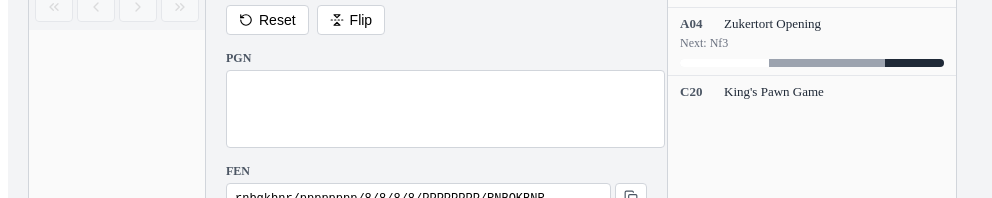
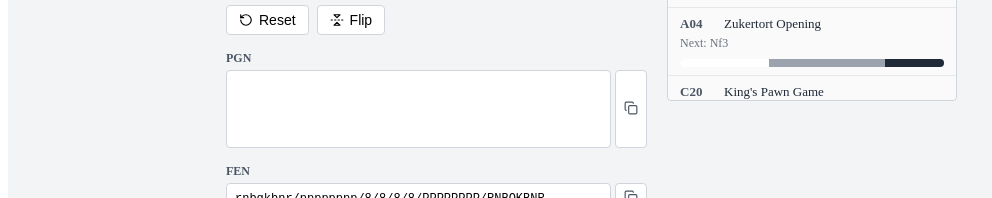
Before and after one commit to maliqq/chess-board-js, a React (Vite) app: page / in a window 1280 px wide. Shown: the part 462-660 px from the top of the page, without its empty margins (0-992 px from the left). Built offline with nearby package versions, Linux system fonts and the light colour scheme.

Commit message:
load FEN on paste

```diff
--- a/src/App.css
+++ b/src/App.css
@@ -1,6 +1,7 @@
 /* App Layout */
 .app {
   display: flex;
+  align-items: flex-start;
   gap: 20px;
   padding: 20px;
   min-height: 100vh;
@@ -65,9 +66,12 @@
   background: white;
 }
 
-.fen-row {
+.field-row {
   display: flex;
   gap: 4px;
+}
+.field-row textarea {
+  flex: 1;
 }
 .copy-btn {
   padding: 6px 8px;
--- a/src/App.tsx
+++ b/src/App.tsx
@@ -13,23 +13,33 @@ import { sansToPgn, searchOpenings } from "./lib/chess/Opening";
 const DEFAULT_FEN = "rnbqkbnr/pppppppp/8/8/8/8/PPPPPPPP/RNBQKBNR";
 const TOP_OPENINGS = 20;
 
-function computeFen(moves: string[], upToIndex: number): string {
-  if (upToIndex === 0) return DEFAULT_FEN;
+function computeFen(baseFen: string, moves: string[], upToIndex: number): string {
+  if (upToIndex === 0) return baseFen;
 
-  const board = new ChessBoard(DEFAULT_FEN);
+  const board = new ChessBoard(baseFen);
   for (let i = 0; i < upToIndex && i < moves.length; i++) {
     board.applySAN(parseSAN(moves[i]));
   }
   return board.toFen();
 }
 
+function isValidFen(fen: string): boolean {
+  try {
+    new ChessBoard(fen);
+    return true;
+  } catch {
+    return false;
+  }
+}
+
 export function App() {
+  const [baseFen, setBaseFen] = useState(DEFAULT_FEN);
   const [moves, setMoves] = useState<string[]>([]);
   const [viewIndex, setViewIndex] = useState(0);
   const [flipped, setFlipped] = useState(false);
-  const [copied, setCopied] = useState(false);
+  const [copiedField, setCopiedField] = useState<"fen" | "pgn" | null>(null);
 
-  const fen = useMemo(() => computeFen(moves, viewIndex), [moves, viewIndex]);
+  const fen = useMemo(() => computeFen(baseFen, moves, viewIndex), [baseFen, moves, viewIndex]);
   const pgn = useMemo(() => sansToPgn(moves), [moves]);
   const activeColor = fen.split(" ")[1] === "b" ? "b" : "w";
   const visibleMoves = useMemo(() => moves.slice(0, viewIndex), [moves, viewIndex]);
@@ -57,14 +67,23 @@ export function App() {
   };
 
   const handleReset = () => {
+    setBaseFen(DEFAULT_FEN);
     setMoves([]);
     setViewIndex(0);
   };
 
-  const handleCopyFen = async () => {
-    await navigator.clipboard.writeText(fen);
-    setCopied(true);
-    setTimeout(() => setCopied(false), 1500);
+  const handleFenChange = (newFen: string) => {
+    if (isValidFen(newFen)) {
+      setBaseFen(newFen);
+      setMoves([]);
+      setViewIndex(0);
+    }
+  };
+
+  const handleCopy = async (text: string, field: "fen" | "pgn") => {
+    await navigator.clipboard.writeText(text);
+    setCopiedField(field);
+    setTimeout(() => setCopiedField(null), 1500);
   };
 
   return (
@@ -87,15 +106,29 @@ export function App() {
 
         <div className="field">
           <label>PGN</label>
-          <textarea value={pgn} readOnly />
+          <div className="field-row">
+            <textarea value={pgn} readOnly />
+            <button type="button" onClick={() => handleCopy(pgn, "pgn")} className="copy-btn" title="Copy PGN">
+              <Copy size={14} className={copiedField === "pgn" ? "copied" : ""} />
+            </button>
+          </div>
         </div>
 
         <div className="field">
           <label>FEN</label>
-          <div className="fen-row">
-            <input type="text" value={fen} readOnly />
-            <button type="button" onClick={handleCopyFen} className="copy-btn" title="Copy FEN">
-              <Copy size={14} className={copied ? "copied" : ""} />
+          <div className="field-row">
+            <input
+              type="text"
+              value={fen}
+              onChange={(e) => handleFenChange(e.target.value)}
+              onPaste={(e) => {
+                e.preventDefault();
+                const pasted = e.clipboardData.getData("text");
+                handleFenChange(pasted.trim());
+              }}
+            />
+            <button type="button" onClick={() => handleCopy(fen, "fen")} className="copy-btn" title="Copy FEN">
+              <Copy size={14} className={copiedField === "fen" ? "copied" : ""} />
             </button>
           </div>
         </div>
```
